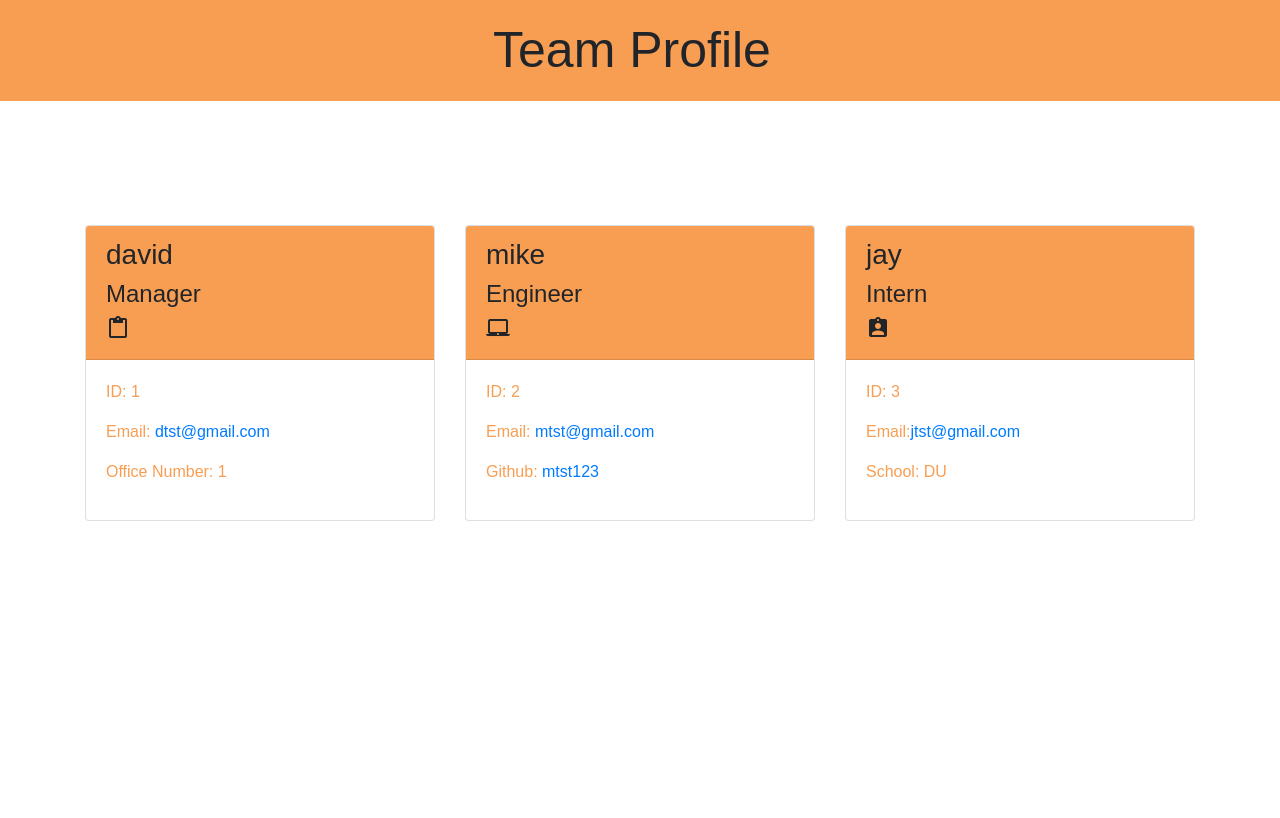
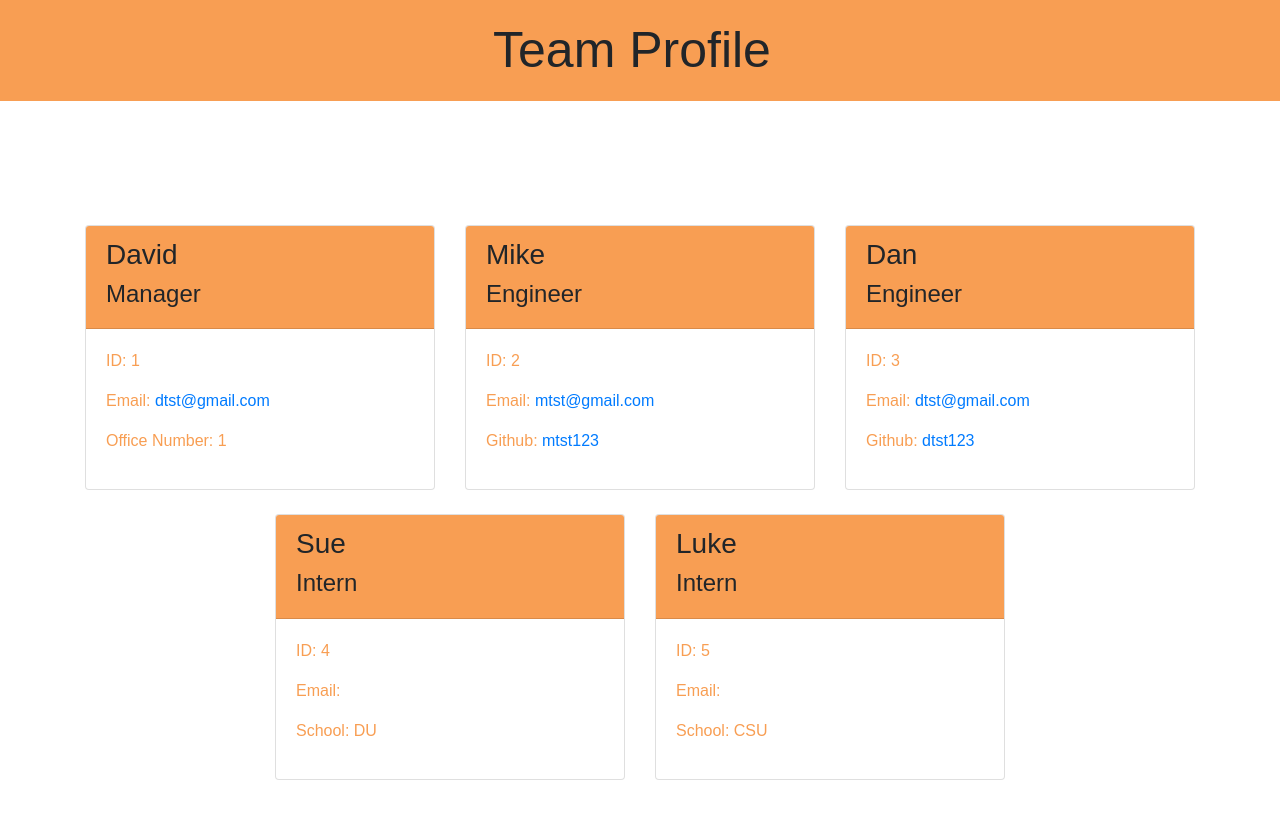
Before and after one commit to dfaidley23/Team-Profile-Generator, a website: page dist/index.html in a window 1280 px wide. Shown: the top 818 px of the page. Drawn offline with nearby package versions, Linux system fonts and the light colour scheme.

Commit message:
ran a full test to pupulate 5 cards to the page for the HTML card

```diff
--- a/dist/index.html
+++ b/dist/index.html
@@ -4,7 +4,7 @@
   <head>
       <meta charset="UTF-8">
       <meta name="viewport" content="width=device-width, initial-scale=1.0">
-      <title>Team Profile</title>
+      <title>My Team</title>
       <link rel="stylesheet" href="https://cdnjs.cloudflare.com/ajax/libs/font-awesome/5.11.2/css/all.min.css">
       <link href="https://fonts.googleapis.com/css?family=Public+Sans:300i,300,500&display=swap" rel="stylesheet">
       <link rel="stylesheet" href="https://stackpath.bootstrapcdn.com/bootstrap/4.5.0/css/bootstrap.min.css" integrity="sha384-9aIt2nRpC12Uk9gS9baDl411NQApFmC26EwAOH8WgZl5MYYxFfc+NcPb1dKGj7Sk" crossorigin="anonymous">
@@ -25,8 +25,8 @@
     <div class="col-4 mt-4">
         <div class="card h-100">
             <div class="card-header">
-                <h3>david</h3>
-                <h4>Manager</h4><i class="material-icons">content_paste</i>
+                <h3>David</h3>
+                <h4>Manager</h4>
             </div>
             <div class="card-body">
                 <p class="id">ID: 1</p>
@@ -39,8 +39,8 @@
     <div class="col-4 mt-4">
         <div class="card h-100">
             <div class="card-header">
-                <h3>mike</h3>
-                <h4>Engineer</h4><i class="material-icons">laptop_mac</i>
+                <h3>Mike</h3>
+                <h4>Engineer</h4>
             </div>
             <div class="card-body">
                 <p class="id">ID: 2</p>
@@ -53,13 +53,41 @@
     <div class="col-4 mt-4">
         <div class="card h-100">
             <div class="card-header">
-                <h3>jay</h3>
-                <h4>Intern</h4><i class="material-icons">assignment_ind</i>
+                <h3>Dan</h3>
+                <h4>Engineer</h4>
             </div>
             <div class="card-body">
                 <p class="id">ID: 3</p>
-                <p class="email">Email:<a href="mailto:jtst@gmail.com">jtst@gmail.com</a></p>
+                <p class="email">Email: <a href="mailto:dtst@gmail.com">dtst@gmail.com</a></p>
+                <p class="github">Github: <a href="https://github.com/dtst123">dtst123</a></p>
+            </div>
+        </div>
+    </div>
+
+    <div class="col-4 mt-4">
+        <div class="card h-100">
+            <div class="card-header">
+                <h3>Sue</h3>
+                <h4>Intern</h4>
+            </div>
+            <div class="card-body">
+                <p class="id">ID: 4</p>
+                <p class="email">Email:<a href="mailto:"></a></p>
                 <p class="school">School: DU</p>
+            </div>
+    </div>
+</div>
+
+    <div class="col-4 mt-4">
+        <div class="card h-100">
+            <div class="card-header">
+                <h3>Luke</h3>
+                <h4>Intern</h4>
+            </div>
+            <div class="card-body">
+                <p class="id">ID: 5</p>
+                <p class="email">Email:<a href="mailto:"></a></p>
+                <p class="school">School: CSU</p>
             </div>
     </div>
 </div>
```
